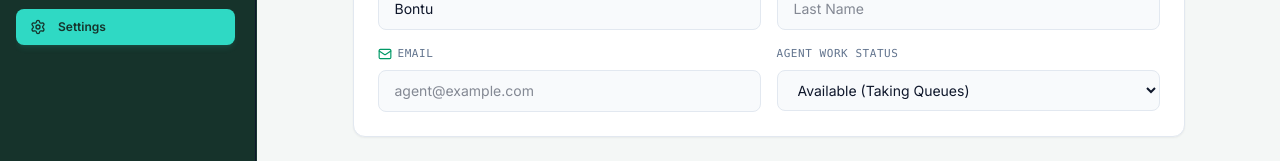
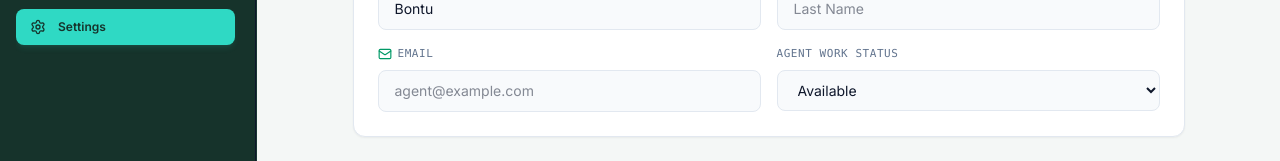
Before and after one commit to Gifti21/help-desk-management-system, a Next.js app: page /dashboard/technician/settings in a window 1280 px wide. Shown: the part 291-452 px from the top of the page. Built offline with nearby package versions, Linux system fonts and the light colour scheme.

Commit message:
Modified setting file

```diff
--- a/app/dashboard/technician/settings/page.tsx
+++ b/app/dashboard/technician/settings/page.tsx
@@ -163,9 +163,8 @@ export default function SettingsPage() {
                 onChange={(e) => setAgentStatus(e.target.value)}
                 className="w-full bg-slate-50 dark:bg-[#060D0B] border border-slate-200 dark:border-[#1E3E35] rounded-lg px-4 py-2.5 text-sm text-slate-900 dark:text-slate-100 focus:outline-none focus:border-emerald-500 dark:focus:border-[#2FD9C4]"
               >
-                <option value="AVAILABLE">Available (Taking Queues)</option>
-                <option value="BUSY">Busy (In Resolution)</option>
-                <option value="AWAY">Away / On Break</option>
+                <option value="AVAILABLE">Available</option>
+                <option value="NOT AVAILABLE">Not Available</option>
               </select>
             </div>
           </div>
```
